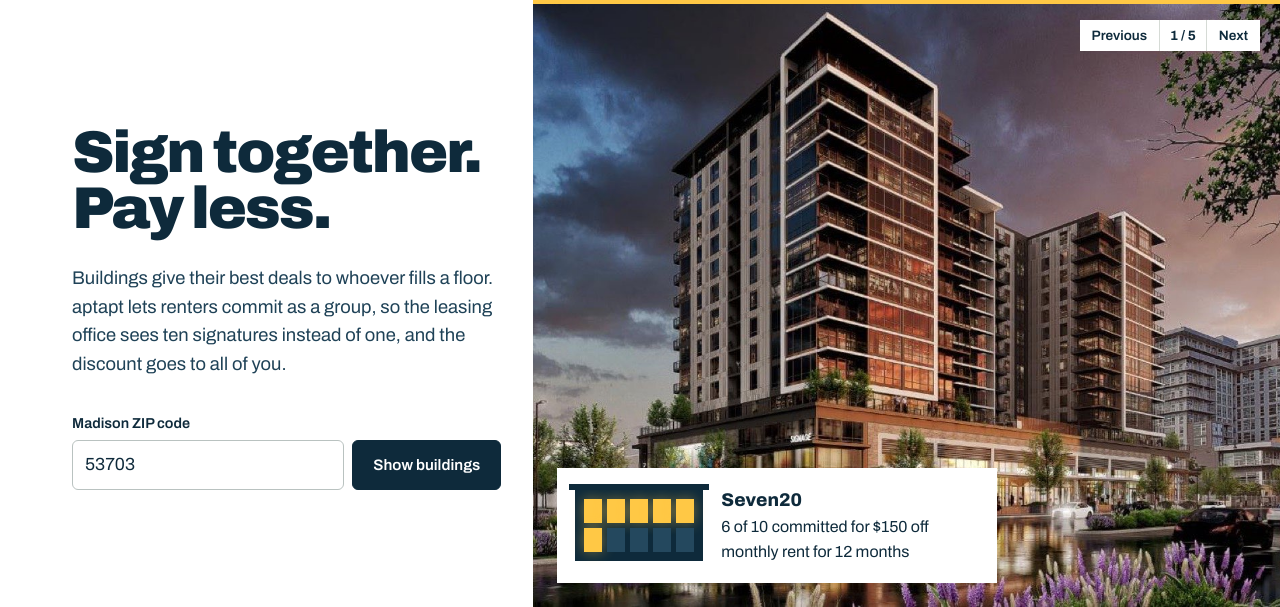
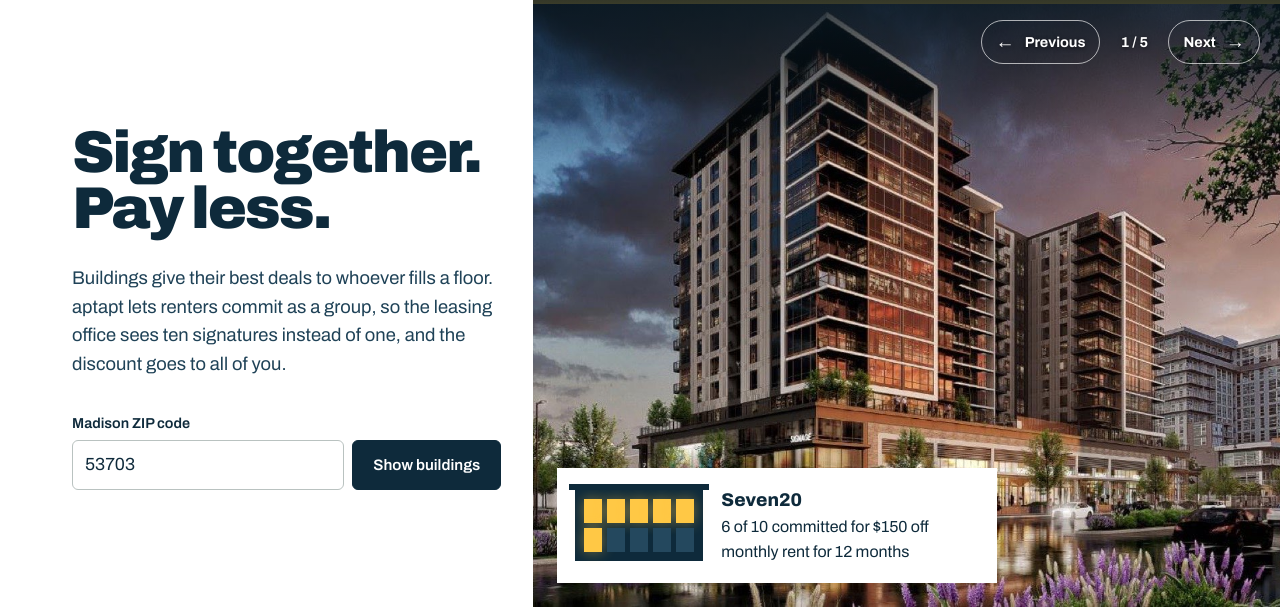
Before and after one commit to rishis12/aptapt, a Flask app: page / in a window 1280 px wide. Shown: the part 100-707 px from the top of the page. Run offline with Flask 3, Linux system fonts and the light colour scheme; data comes from the database, SQL or seed files in the repository; data that the repository does not hold is empty.

Commit message:
Improve building carousel controls visibility

```diff
--- a/app/static/style.css
+++ b/app/static/style.css
@@ -156,10 +156,15 @@ label.check input { width: auto; min-height: 0; margin-top: 4px; }
 .hero-photo { position: absolute; inset: 0; width: 100%; height: 100%; object-fit: cover; }
 .hero-slide { position: absolute; inset: 0; color: var(--ink); text-decoration: none; opacity: 0; visibility: hidden; transition: opacity .7s ease, visibility 0s linear .7s; }
 .hero-slide.is-active { opacity: 1; visibility: visible; transition: opacity .7s ease; z-index: 1; }
-.hero-controls { position: absolute; top: 20px; right: 20px; z-index: 2; display: flex; align-items: stretch; background: var(--white); }
-.hero-controls button { border: 0; background: var(--white); color: var(--ink); font: 600 .85rem var(--font); padding: 8px 12px; cursor: pointer; }
-.hero-controls button:hover { background: var(--lit); }
-.hero-controls span { display: grid; place-items: center; padding: 0 10px; font-size: .85rem; font-weight: 700; font-variant-numeric: tabular-nums; border-inline: 1px solid var(--line); }
+.hero-feature::after { content: ""; position: absolute; inset: 0 0 auto; height: 160px; z-index: 2; pointer-events: none; background: linear-gradient(to bottom, rgba(8, 24, 34, .82), transparent); }
+.hero-controls { position: absolute; top: 20px; right: 20px; z-index: 3; display: flex; align-items: center; gap: 8px; background: transparent; color: var(--white); text-shadow: 0 1px 4px rgba(0, 0, 0, .65); }
+.hero-controls button { display: inline-flex; align-items: center; justify-content: center; gap: 10px; min-height: 44px; padding: 10px 14px; border: 1px solid rgba(255, 255, 255, .65); border-radius: 999px; background: transparent; color: var(--white); font: 700 .9rem var(--font); text-shadow: inherit; cursor: pointer; transition: color .15s ease, border-color .15s ease; }
+.hero-controls button[data-prev]::before { content: "←"; font-size: 1.2rem; line-height: 1; }
+.hero-controls button[data-next]::after { content: "→"; font-size: 1.2rem; line-height: 1; }
+.hero-controls button:hover { background: transparent; color: var(--lit); border-color: var(--lit); }
+.hero-controls button:focus-visible { outline: 3px solid var(--lit); outline-offset: 3px; }
+.hero-controls span { display: grid; place-items: center; min-width: 52px; padding: 0 4px; font-size: .9rem; font-weight: 700; font-variant-numeric: tabular-nums; }
+@media (max-width: 400px) { .hero-controls { top: 16px; right: 12px; gap: 6px; } .hero-controls button { padding-inline: 10px; gap: 6px; } }
 .hero-timer { position: absolute; left: 0; right: 0; top: 0; height: 4px; z-index: 2; background: rgba(14, 42, 59, .35); }
 .hero-timer i { display: block; height: 100%; width: 0; background: var(--lit); }
 .hero-timer i.is-running { width: 100%; transition: width var(--slide-ms, 6000ms) linear; }
```
